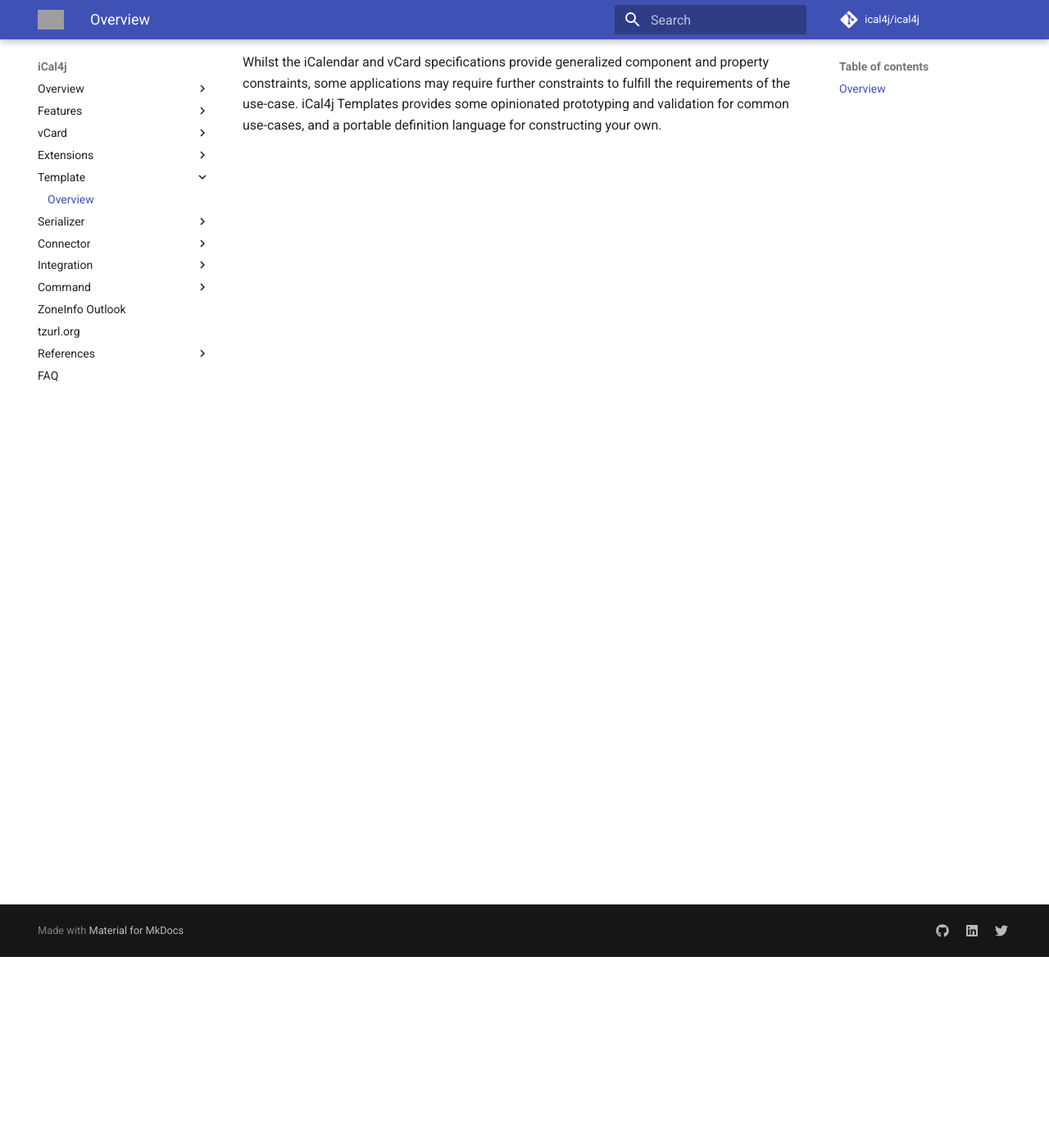
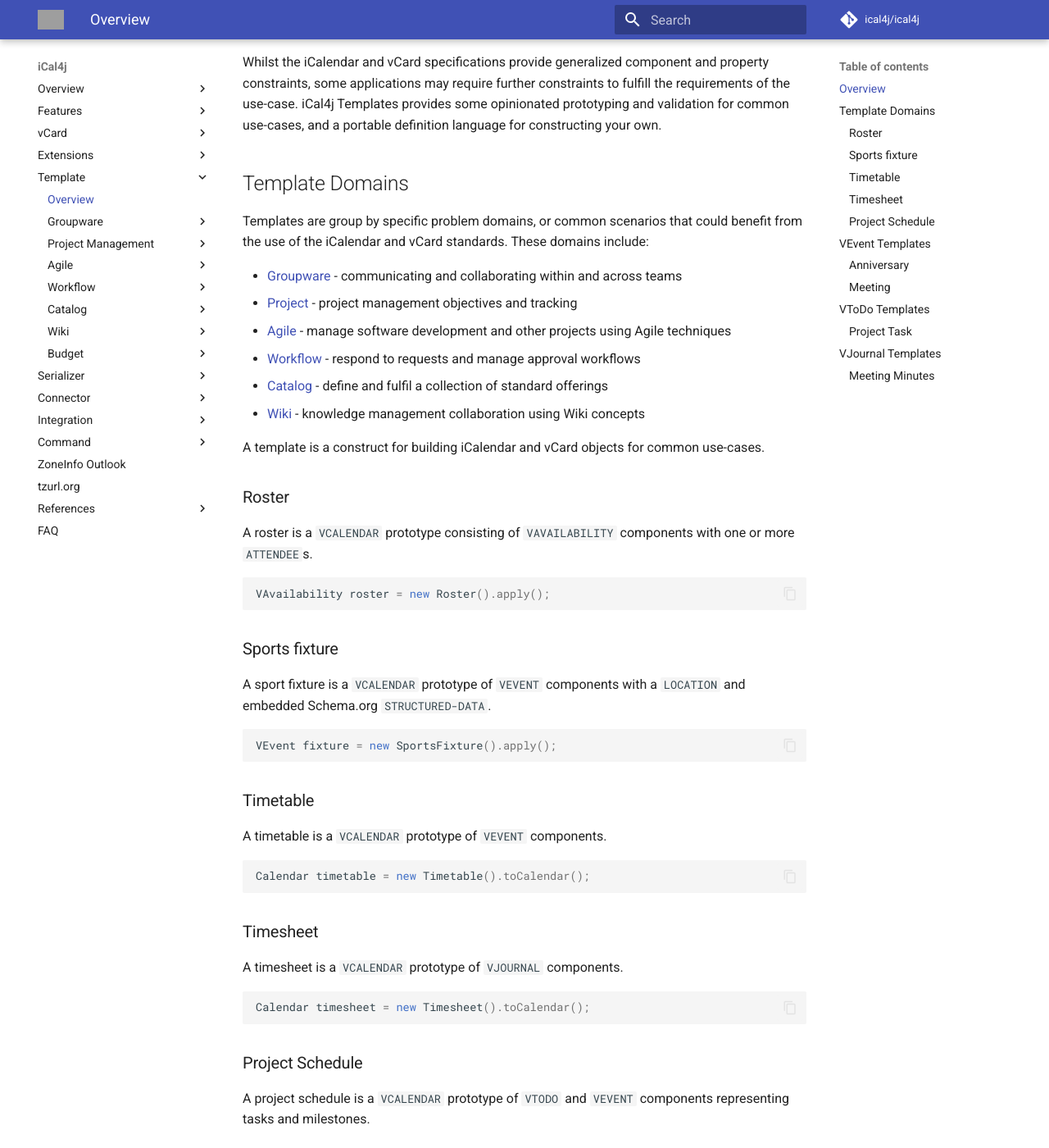
Before and after one commit to ical4j/ical4j-user-guide, an MkDocs documentation site: the page built from docs/template/index.md, in a window 1280 px wide and 1400 px high, scrolled down 233 px. Shown: the whole window at 82% size. Built offline with MkDocs 1.6.1 and Material for MkDocs 9.7.7, drawn with Linux system fonts in a browser that asks for light colours; comment, search, counter and statistics services are not loaded; some of the changed text lies outside the part shown; grey boxes are pictures that could not be loaded.

Commit message:
Refactored template docs

````diff
--- a/docs/template/index.md
+++ b/docs/template/index.md
@@ -8,3 +8,101 @@ Whilst the iCalendar and vCard specifications provide generalized component and
 may require further constraints to fulfill the requirements of the use-case. iCal4j Templates provides some
 opinionated prototyping and validation for common use-cases, and a portable definition language for constructing
 your own.
+
+## Template Domains
+
+Templates are group by specific problem domains, or common scenarios that could benefit from the use of the
+iCalendar and vCard standards. These domains include:
+
+* [Groupware](groupware.md) - communicating and collaborating within and across teams
+* [Project](project.md) - project management objectives and tracking
+* [Agile](agile.md) - manage software development and other projects using Agile techniques
+* [Workflow](workflow.md) - respond to requests and manage approval workflows
+* [Catalog](catalog.md) - define and fulfil a collection of standard offerings
+* [Wiki](wiki.md) - knowledge management collaboration using Wiki concepts
+
+A template is a construct for building iCalendar and vCard objects for common use-cases.
+
+### Roster
+
+A roster is a `VCALENDAR` prototype consisting of `VAVAILABILITY` components with one or more `ATTENDEE`s.
+
+```java
+VAvailability roster = new Roster().apply();
+```
+
+### Sports fixture
+
+A sport fixture is a `VCALENDAR` prototype of `VEVENT` components with a `LOCATION` and embedded Schema.org
+`STRUCTURED-DATA`.
+
+```java
+VEvent fixture = new SportsFixture().apply();
+```
+
+### Timetable
+
+A timetable is a `VCALENDAR` prototype of `VEVENT` components.
+
+```java
+Calendar timetable = new Timetable().toCalendar();
+```
+
+### Timesheet
+
+A timesheet is a `VCALENDAR` prototype of `VJOURNAL` components.
+
+```java
+Calendar timesheet = new Timesheet().toCalendar();
+```
+
+### Project Schedule
+
+A project schedule is a `VCALENDAR` prototype of `VTODO` and `VEVENT` components representing tasks and
+milestones.
+
+
+## VEvent Templates
+
+### Anniversary
+
+A common use-case for `VEVENT` components is to define anniversary-style events (i.e. recurring, date-based,
+etc.).
+
+* DTSTART - VALUE=DATE
+* RRULE/RDATE (required)
+
+```java
+VEvent anniversary = new Anniversary().withDate(MonthDay.of(Month.DECEMBER, 25)).apply();
+```
+
+### Meeting
+
+A meeting is a `VCALENDAR` prototype of `VEVENT` components.
+
+```java
+Agenda agenda = ...
+VEvent meeting = new Meeting().withAgenda(agenda).apply();
+```
+
+
+## VToDo Templates
+
+### Project Task
+
+A project task is a `VTODO` prototype.
+
+```java
+VTodo task = new Task().apply();
+```
+
+
+## VJournal Templates
+
+### Meeting Minutes
+
+Meeting minutes is a `VJOURNAL` prototype with `RELATED-TO` property referencing the meeting.
+
+```java
+VJournal minutes = new MeetingMinutes().apply();
+```
--- a/mkdocs.yml
+++ b/mkdocs.yml
@@ -73,6 +73,54 @@ nav:
       - Outlook: extensions/outlook.md
   - Template:
       - Overview: template/index.md
+      - Groupware:
+        - Overview: template/groupware/index.md
+        - Meeting: template/groupware/meeting.md
+        - Agenda: template/groupware/agenda.md
+        - Action: template/groupware/action.md
+        - Note: template/groupware/note.md
+        - Attendance: template/groupware/attendance.md
+        - Appointment: template/groupware/appointment.md
+      - Project Management:
+        - Overview: template/project/index.md
+        - Project: template/project/project.md
+        - Objective: template/project/objective.md
+        - Milestone: template/project/milestone.md
+        - Task: template/project/task.md
+        - Risk: template/project/risk.md
+        - Issue: template/project/issue.md
+        - Decision: template/project/decision.md
+        - Timesheet: template/project/timesheet.md
+      - Agile:
+        - Overview: template/agile/index.md
+        - Sprint: template/agile/sprint.md
+        - Backlog: template/agile/backlog.md
+        - Story: template/agile/story.md
+        - Epic: template/agile/epic.md
+        - Criteria: template/agile/criteria.md
+        - Retrospective: template/agile/retrospective.md
+      - Workflow:
+        - Overview: template/workflow/index.md
+        - Request: template/workflow/request.md
+        - Approval: template/workflow/approval.md
+        - Roster: template/workflow/roster.md
+        - Metric: template/workflow/metric.md
+      - Catalog:
+        - Overview: template/catalog/index.md
+        - Offer: template/catalog/offer.md
+        - Order: template/catalog/order.md
+        - Fulfilment: template/catalog/fulfilment.md
+      - Wiki:
+        - Overview: template/wiki/index.md
+        - Article: template/wiki/article.md
+        - Topic: template/wiki/topic.md
+        - Definition: template/wiki/definition.md
+        - Faq: template/wiki/faq.md
+      - Budget:
+        - Overview: template/budget/index.md
+        - Funding: template/budget/funding.md
+        - Expense: template/budget/expense.md
+        - Reimbursement: template/budget/reimbursement.md
   - Serializer:
     - Overview: serializer/index.md
     - XML: serializer/xml.md
````
